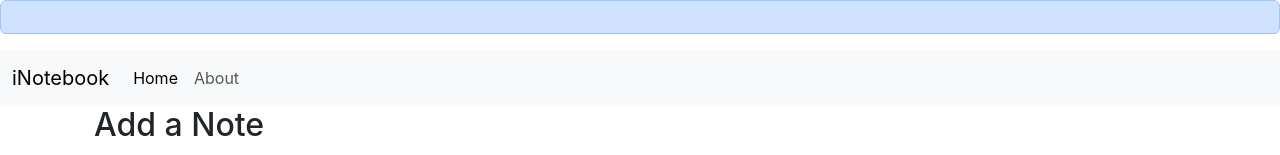
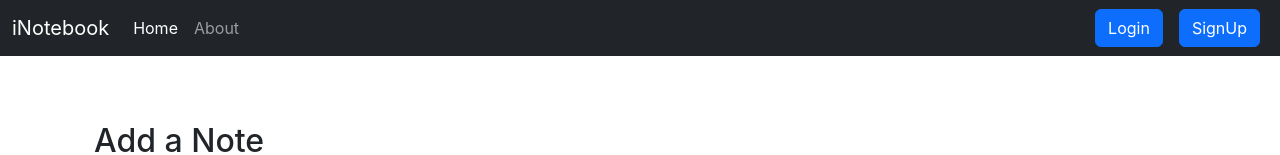
Before and after one commit to saishyam36/inotebook_app, a React (Create React App) app: page / in a window 1280 px wide. Shown: the top 155 px of the page. Built offline with nearby package versions, Linux system fonts and the light colour scheme; no server answers.

Commit message:
Adding alerts for notes and user login, signup.

```diff
--- a/src/App.js
+++ b/src/App.js
@@ -1,21 +1,38 @@
-import { BrowserRouter as Router, Routes , Route} from 'react-router-dom';
+import { BrowserRouter as Router, Routes, Route } from 'react-router-dom';
 import Navbar from './components/Navbar';
 import Home from './components/Home';
 import About from './components/About';
 import { NoteState } from './context/NoteState';
 import Alert from './components/Alert';
+import Signup from './components/Signup';
+import UserLogin from './components/UserLogin';
+import { useState } from 'react';
 
 function App() {
+  const [alert, setAlert] = useState(null);
+
+  const showAlert = (message, type) => {
+    setAlert({
+      msg: message,
+      type: type
+    })
+    setTimeout(() => {
+      setAlert(null)
+    }, 3000);
+  }
+
   return (
     <>
       <NoteState>
         <Router>
-    <Alert message={""} />
-    <Navbar/>
-    <div  className='container'>
+          <Navbar />
+          <Alert alert={alert} />
+          <div className='container'>
             <Routes>
-      <Route exact path="/" element={<Home/>} />
-      <Route exact path="/about" element={<About/>} />
+              <Route exact path="/" element={<Home showAlert={showAlert} />} />
+              <Route exact path="/about" element={<About />} />
+              <Route exact path="/login" element={<UserLogin showAlert={showAlert} />} />
+              <Route exact path="/signup" element={<Signup showAlert={showAlert} />} />
             </Routes>
           </div>
         </Router>
--- a/src/components/AddNote.js
+++ b/src/components/AddNote.js
@@ -1,7 +1,7 @@
 import React, { useContext, useState } from 'react'
 import { noteContext } from '../context/noteContext';
 
-const AddNote = () => {
+const AddNote = (props) => {
     const context = useContext(noteContext);
     const { addNote } = context;
 
@@ -10,6 +10,7 @@ const AddNote = () => {
     const handleOnClick = (e) => {
         e.preventDefault();
         addNote(note.title, note.description, note.tag);
+        props.showAlert("Note Created Successfully", "success")
         setNote({ title: "", description: "", tag: "" })
     }
 
--- a/src/components/Alert.js
+++ b/src/components/Alert.js
@@ -1,11 +1,17 @@
 import React from 'react'
 
 const Alert = (props) => {
+  const capitalize = (word) => {
+    const lower = word.toLowerCase();
+    return lower.charAt(0).toUpperCase() + lower.slice(1);
+  }
   return (
-    <div>
-        <div className='alert alert-primary' role='alert'>
-            {props.message}
-        </div>
+    <div className='mb-3' style={{ height: "50px" }}>
+      {props.alert &&
+        <div className={`alert alert-${props.alert.type} alert-dismissible fade show `} role="alert">
+          <strong>{`${capitalize(props.alert.type)} : `}</strong>{props.alert.msg}
+          <button type="button" className="btn-close" data-bs-dismiss="alert" aria-label="Close"></button>
+        </div>}
     </div>
   )
 }
--- a/src/components/Home.js
+++ b/src/components/Home.js
@@ -2,10 +2,10 @@ import React from 'react'
 import Notes from './Notes';
 
 
-export const Home = () => {
+export const Home = (props) => {
   return (
     <div>
-      <Notes />
+      <Notes showAlert={props.showAlert} />
     </div>
   )
 }
--- a/src/components/Navbar.js
+++ b/src/components/Navbar.js
@@ -11,7 +11,7 @@ const Navbar = () => {
     // }, [location]);
 
     return (
-        <nav className={`navbar navbar-expand-lg navbar-light bg-light`}>
+        <nav className={`navbar navbar-expand-lg navbar-dark bg-dark`}>
             <div className="container-fluid">
                 <Link className="navbar-brand" to="/">
                     iNotebook
@@ -23,16 +23,20 @@ const Navbar = () => {
                 <div className="collapse navbar-collapse" id="navbarSupportedContent">
                     <ul className="navbar-nav me-auto mb-2 mb-lg-0">
                         <li className="nav-item">
-                            <Link className={`nav-link ${location.pathname==="/"?"active":""}`} aria-current="page" to="/" >
+                            <Link className={`nav-link ${location.pathname === "/" ? "active" : ""}`} aria-current="page" to="/" >
                                 Home
                             </Link>
                         </li>
                         <li className="nav-item">
-                            <Link className={`nav-link ${location.pathname==="/about"?"active":""}`} to="/about">
+                            <Link className={`nav-link ${location.pathname === "/about" ? "active" : ""}`} to="/about">
                                 About
                             </Link>
                         </li>
                     </ul>
+                    <form className='d-flex'>
+                        <Link className="btn btn-primary mx-2" to="/login" role="button">Login</Link>
+                        <Link className="btn btn-primary mx-2" to="/signup" role="button">SignUp</Link>
+                    </form>
                 </div>
             </div>
         </nav>
--- a/src/components/NoteItem.js
+++ b/src/components/NoteItem.js
@@ -11,8 +11,8 @@ const NoteItem = (props) => {
                 <div className="card-body">
                     <div className="d-flex align-items-center">
                         <h5 className="card-title">{note.title}</h5>
-                        <i className="fa-solid fa-trash mx-2" onClick={() => { deleteNote(note._id) }}></i>
-                        <i className="fa-regular fa-pen-to-square mx-2" onClick={() => { updateNote(note) }}></i>
+                        <i className="fa-solid fa-trash mx-2" onClick={() => { deleteNote(note._id); props.showAlert("Note Deleted Successfully", "success") }}></i>
+                        <i className="fa-regular fa-pen-to-square mx-2" onClick={() => { updateNote(note); }}></i>
                     </div>
                     <p className="card-text">{note.description}</p>
                     <small className="card-text"><span class="badge text-bg-info">{note.tag}</span></small>
--- a/src/components/Notes.js
+++ b/src/components/Notes.js
@@ -4,7 +4,7 @@ import NoteItem from './NoteItem';
 import AddNote from './AddNote';
 
 
-const Notes = () => {
+const Notes = (props) => {
     const context = useContext(noteContext);
     const { notes, getAllNotes, editNote } = context;
     const [note, setNote] = useState({ id: "", etitle: "", edescription: "", etag: "personal" })
@@ -12,6 +12,7 @@ const Notes = () => {
     const handleOnClick = () => {
         editNote(note.id, note.etitle, note.edescription, note.etag);
         refClose.current.click();
+        props.showAlert("Note Updated Successfully", "success")
     }
 
     const onChange = (e) => {
@@ -32,7 +33,7 @@ const Notes = () => {
 
     return (
         <>
-            <AddNote />
+            <AddNote showAlert={props.showAlert}/>
             <button type="button" ref={ref} className="btn btn-primary d-none" data-bs-toggle="modal" data-bs-target="#exampleModal">
                 Edit
             </button>
@@ -72,7 +73,7 @@ const Notes = () => {
                     {notes.length === 0 && "Empty Notes"}
                 </div>
                 {notes.map((note) => {
-                    return <NoteItem key={note._id} updateNote={updateNote} note={note} />
+                    return <NoteItem key={note._id} updateNote={updateNote} note={note} showAlert={props.showAlert} />
                 })}
             </div>
 
```
Lines whose indentation alone changed are shown as unchanged.
